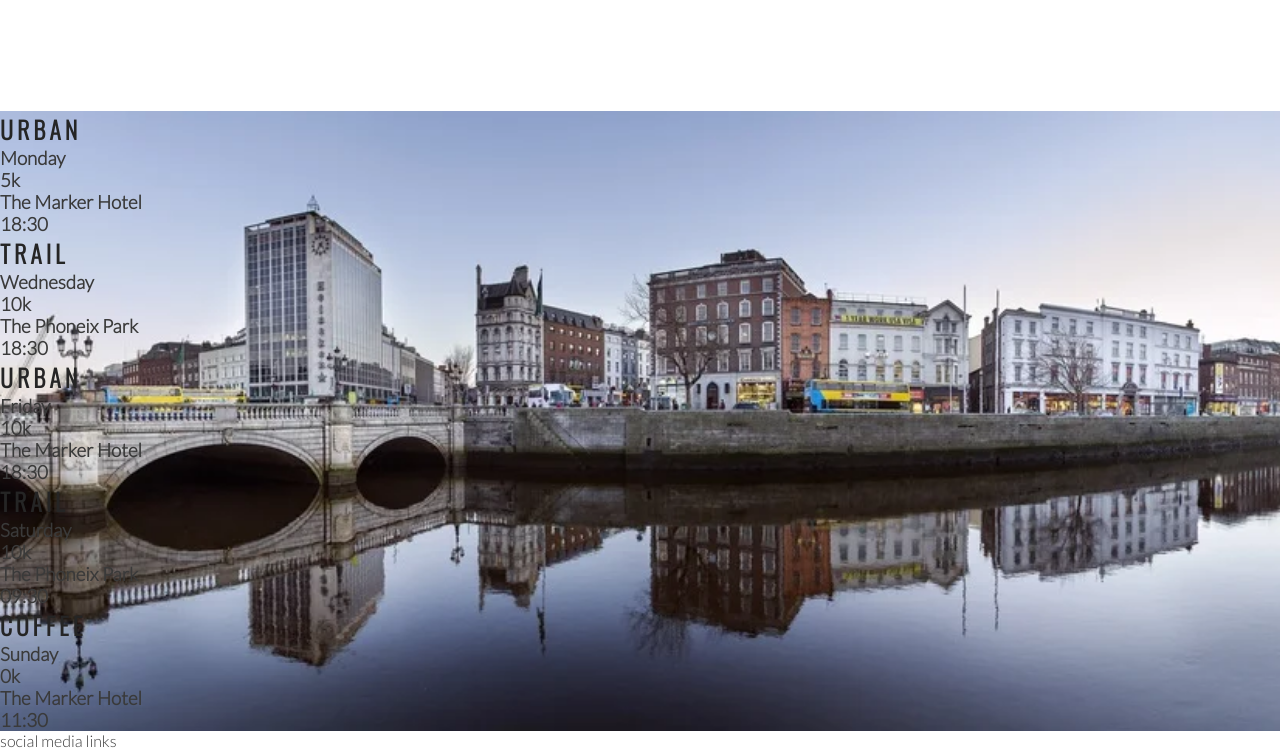
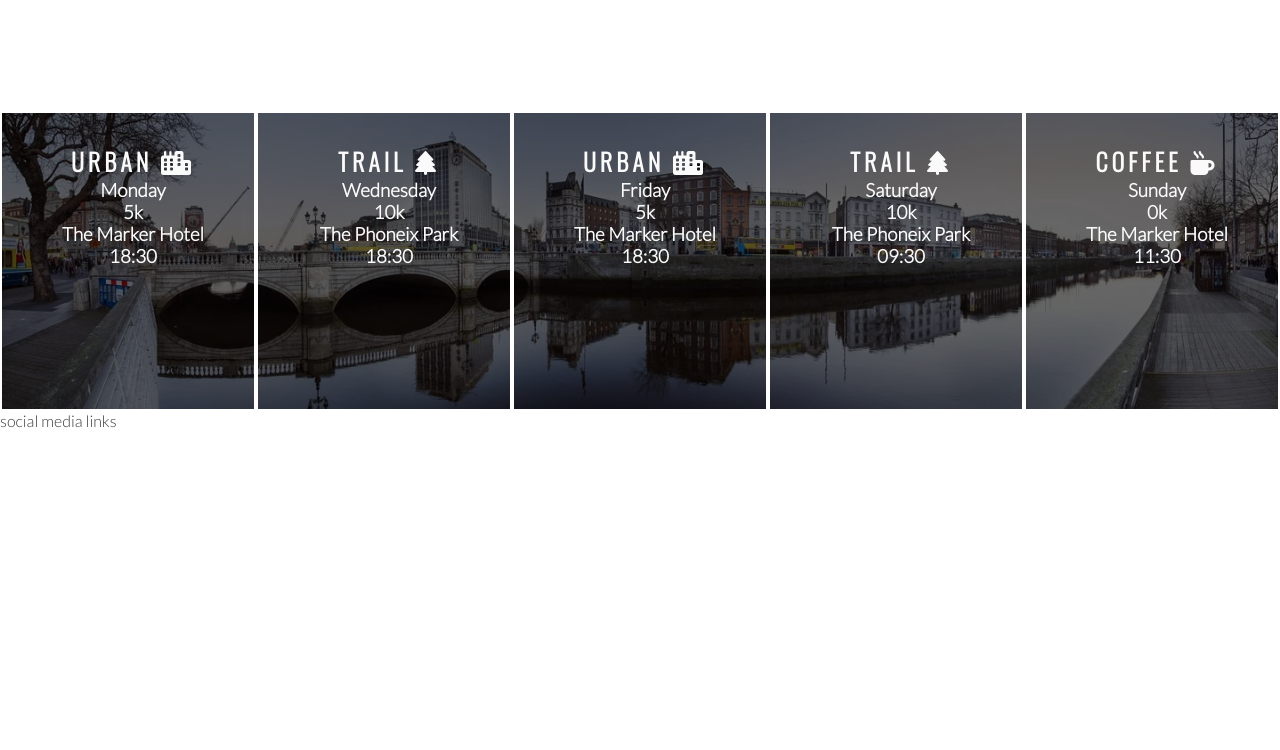
Before and after one commit to gordonbates/love_running-, a plain HTML site: page index.html in a window 1280 px wide. Shown: the part 1184-1934 px from the top of the page. After the commit the page ends 1614 px from the top, so only its background shows below. Drawn offline with nearby package versions, Linux system fonts and the light colour scheme.

Commit message:
Style times panel and add icons

```diff
--- a/assets/css/style.css
+++ b/assets/css/style.css
@@ -206,3 +206,19 @@ hr {
     width: 100%;
     overflow: hidden;
 }
+
+#times div {
+    color: #fafafa;
+    background-color: rgba(0, 0, 0, .6);
+    width: 20%;
+    height: 300px;
+    float: left;
+    padding: 30px 0 0 10px;
+    text-align: center;
+    border: 2px solid white;
+    box-sizing: border-box;
+}
+
+#times h2 {
+    color: #fafafa;
+}
--- a/index.html
+++ b/index.html
@@ -82,35 +82,35 @@
     </section>
     <section id="times">
         <div>
-            <h2>Urban</h2>
+            <h2>Urban <i class="fas fa-city"></i></h2>
             <h3>Monday</h3>
             <h3>5k</h3>
             <h3>The Marker Hotel</h3>
             <h3>18:30</h3>
         </div>
         <div>
-            <h2>Trail</h2>
+            <h2>Trail <i class="fas fa-tree"></i></h2>
             <h3>Wednesday</h3>
             <h3>10k</h3>
             <h3>The Phoneix Park</h3>
             <h3>18:30</h3>
         </div>
         <div>
-            <h2>Urban</h2>
+            <h2>Urban <i class="fas fa-city"></i></h2>
             <h3>Friday</h3>
-            <h3>10k</h3>
+            <h3>5k</h3>
             <h3>The Marker Hotel</h3>
             <h3>18:30</h3>
         </div>
         <div>
-            <h2>Trail</h2>
+            <h2>Trail <i class="fas fa-tree"></i></h2>
             <h3>Saturday</h3>
             <h3>10k</h3>
             <h3>The Phoneix Park</h3>
             <h3>09:30</h3>
         </div>
         <div>
-            <h2>Coffee</h2>
+            <h2>Coffee <i class="fas fa-mug-hot"></i></h2>
             <h3>Sunday</h3>
             <h3>0k</h3>
             <h3>The Marker Hotel</h3>
```
